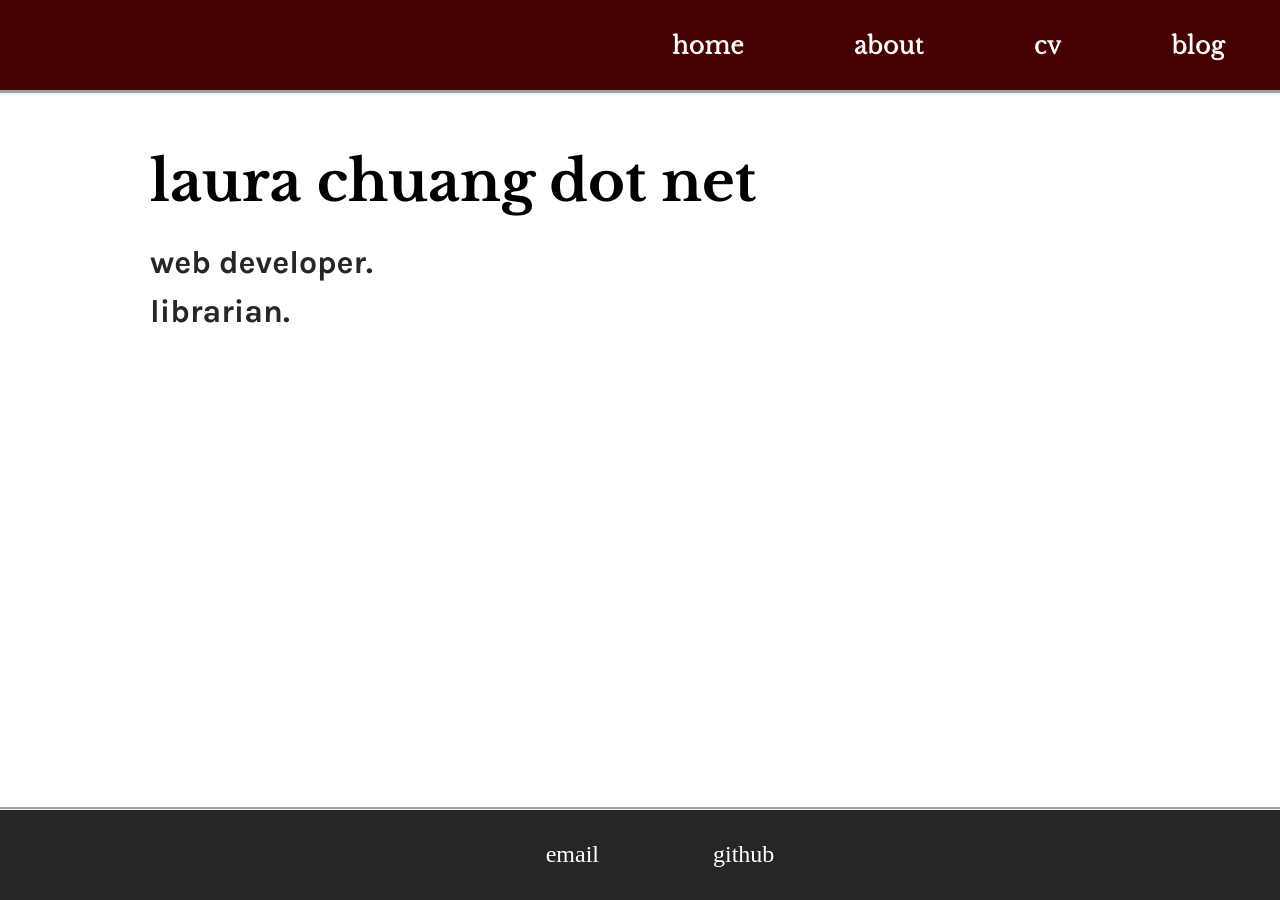
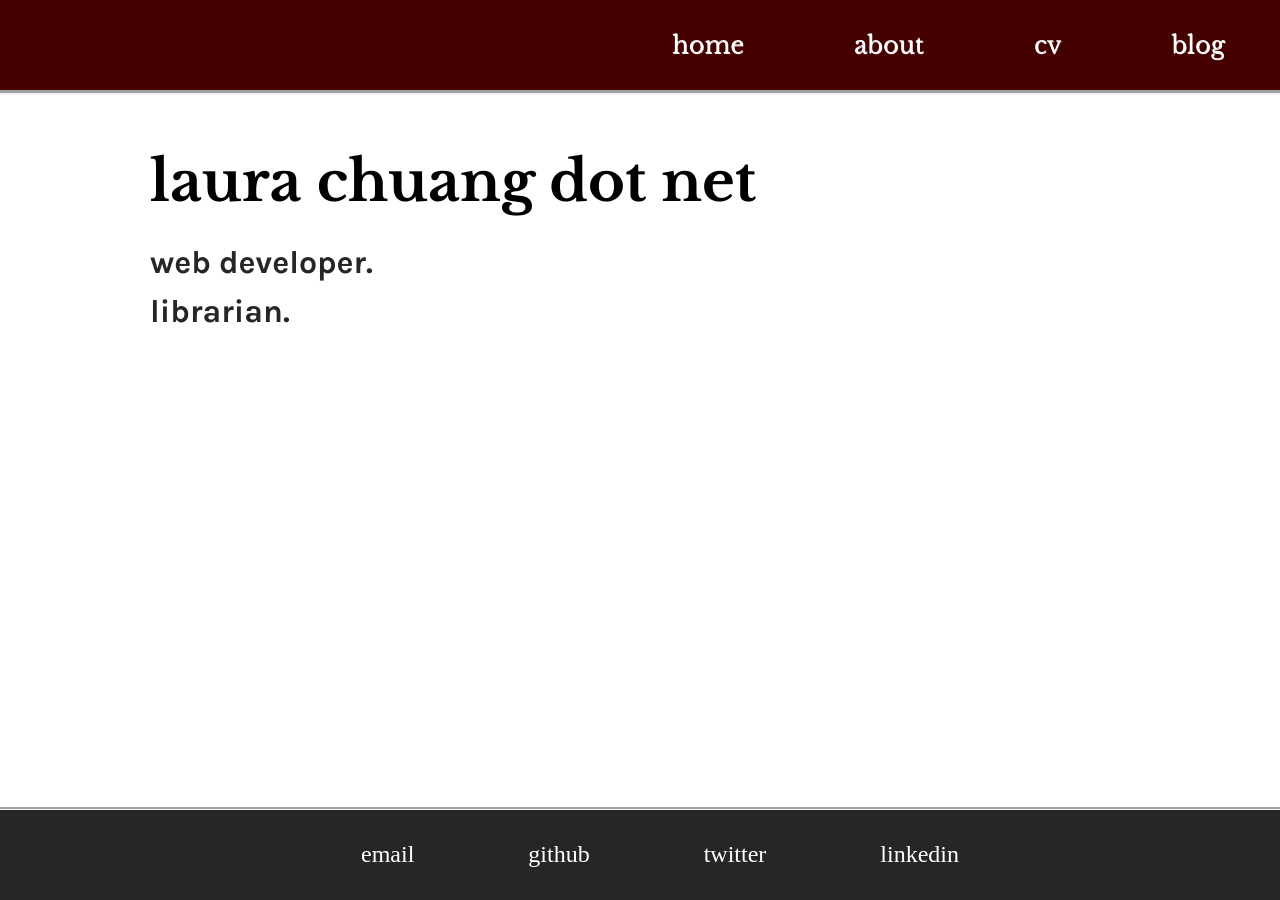
Before and after one commit to snarkshow/snarkshow.github.io, a Jekyll site: the page built from index.md, in a window 1280 px wide. Built offline with Jekyll 4.4.1, drawn with Linux system fonts in a browser that asks for light colours; nearby versions of some CDN libraries.

Commit message:
added contacts to footer

```diff
--- a/_layouts/default.html
+++ b/_layouts/default.html
@@ -11,6 +11,7 @@
         <meta name="viewport" content="width=device-width, initial-scale=1">
         <link href="https://fonts.googleapis.com/css?family=Karla:400,700" rel="stylesheet">
         <link href="https://fonts.googleapis.com/css?family=Libre+Baskerville:400,700" rel="stylesheet">
+        <link rel="stylesheet" href="https://use.fontawesome.com/releases/v5.6.3/css/all.css" integrity="sha384-UHRtZLI+pbxtHCWp1t77Bi1L4ZtiqrqD80Kn4Z8NTSRyMA2Fd33n5dQ8lWUE00s/" crossorigin="anonymous">
         <link rel="stylesheet" type="text/css" href="/css/main.css">
     </head>
     <body>
@@ -31,6 +32,8 @@
                 <ul>
                     <li><a href="mailto:laura.hw.chuang@gmail.com">email</a></li>
                     <li><a href="https://github.com/snarkshow">github</a></li>
+                    <li><a href="https://twitter.com/_snarkshow">twitter</a></li>
+                    <li><a href="https://www.linkedin.com/in/laurachuang/">linkedin</a></li>
                 </ul>
             </footer>
         </div>
--- a/css/main.css
+++ b/css/main.css
@@ -96,8 +96,8 @@ footer li a{
     font-size: 1.5rem;
     font-weight: lighter;
     text-decoration: none;
-    /* text-shadow: 0.5px 0.5px 0.5px whitesmoke; */
 }
+
 
 /* OTHER PAGES CSS */
 
```
